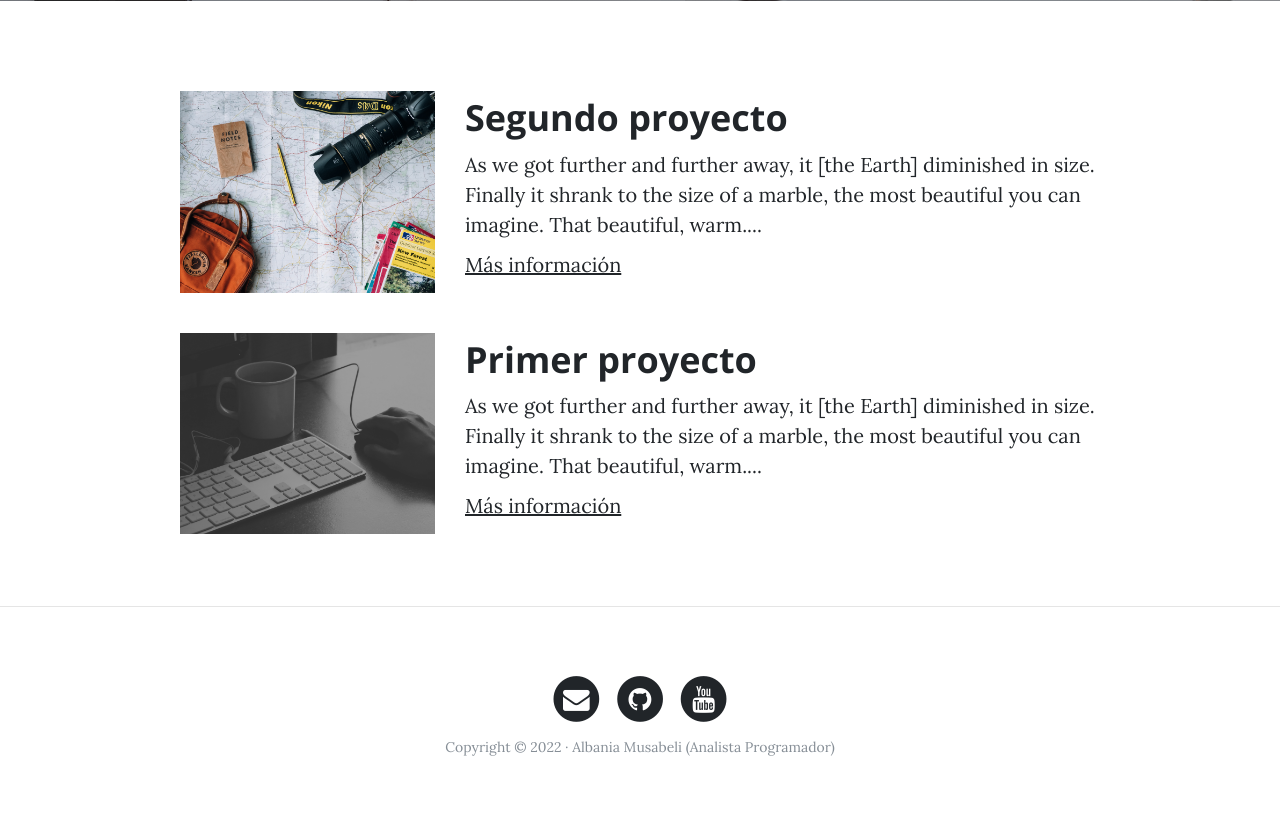
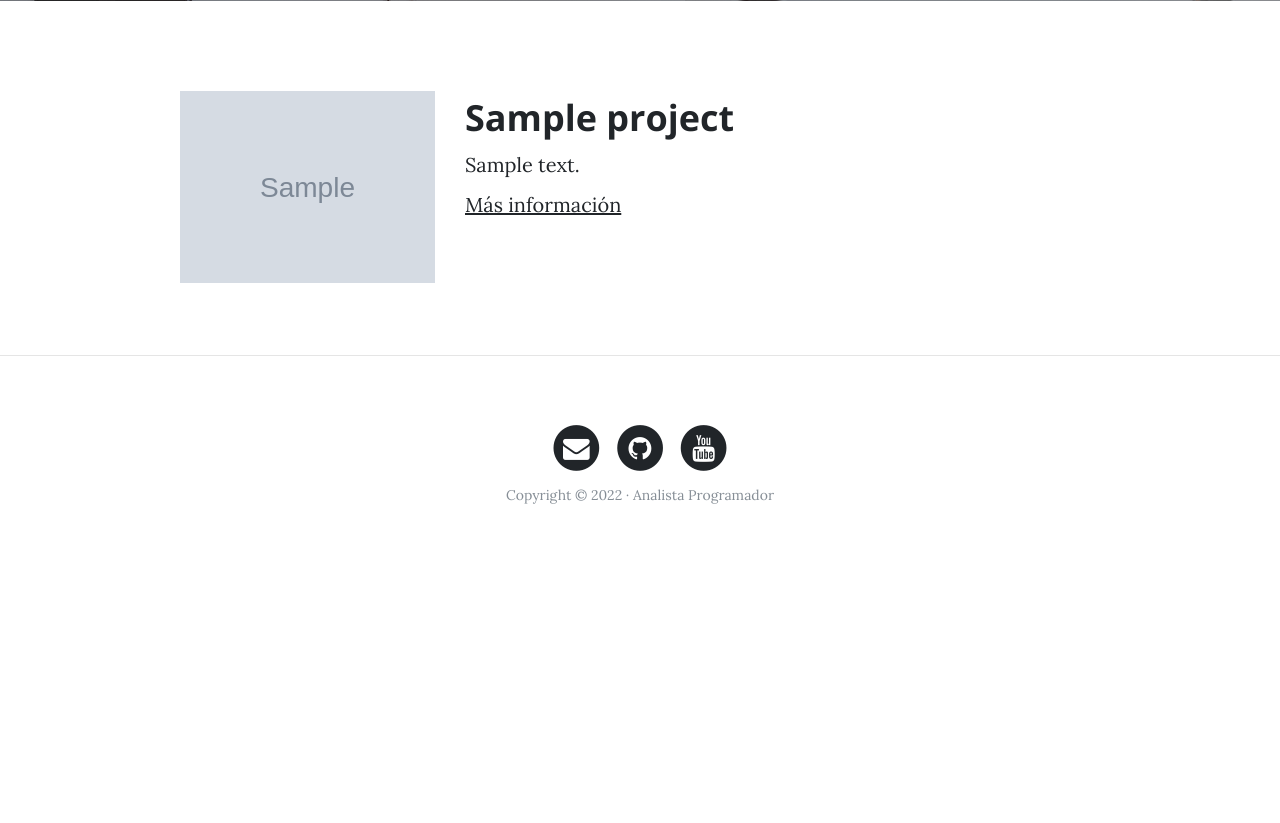
Before and after one commit to albaniamusabeli/portafolio-web-personal, a Django app: page /portfolio/ in a window 1280 px wide. Shown: the part 531-1354 px from the top of the page. After the commit the page ends 1035 px from the top, so only its background shows below. Run offline with Django 4.2, Linux system fonts and the light colour scheme; tables that the repository leaves empty hold one stand-in row (values such as "Sample post"); grey boxes marked "Sample" are stand-in pictures; some libraries are stand-ins or nearby versions.

Commit message:
Listar proyectos desde la base de datos

```diff
--- a/config/urls.py
+++ b/config/urls.py
@@ -15,15 +15,16 @@ Including another URLconf
 """
 from django.contrib import admin
 from django.urls import path
-from core import views
+from core import views as core_views
+from portfolio import views as portfolio_views
 
 from django.conf import settings
 
 urlpatterns = [
-    path('', views.home, name="home"),
-    path('about/', views.about, name="about"),
-    path('portfolio/', views.portfolio, name="portfolio"),
-    path('contact/', views.contact, name="contact"),
+    path('', core_views.home, name="home"),
+    path('about/', core_views.about, name="about"),
+    path('portfolio/', portfolio_views.portfolio, name="portfolio"),
+    path('contact/', core_views.contact, name="contact"),
     path('admin/', admin.site.urls),
 
 ]
--- a/core/templates/core/about.html
+++ b/core/templates/core/about.html
@@ -18,7 +18,7 @@
         <img class="img-fluid avatar" src="{% static 'core/img/avatar.jpg' %}" alt="">
       </div>
       <div class="col-lg-7 col-md-8">
-        <h2 class="section-heading">Albania Musabeli</h2>
+        <h2 class="section-heading">Analista Programador</h2>
         <p>Nacido en... lorem ipsum dolor sit amet, consectetur adipisicing elit. Saepe nostrum ullam eveniet pariatur voluptates odit, fuga atque ea nobis sit soluta odio.</p>
         <p>Lorem ipsum dolor sit amet, consectetur adipisicing elit. Saepe nostrum ullam eveniet pariatur voluptates odit...</p>
       </div>
--- a/core/templates/core/base.html
+++ b/core/templates/core/base.html
@@ -115,7 +115,7 @@
                 </a>
               </li>
             </ul>
-            <p class="copyright text-muted">Copyright &copy; 2022 · Albania Musabeli (Analista Programador) </p>
+            <p class="copyright text-muted">Copyright &copy; 2022 · Analista Programador </p>
           </div>
         </div>
       </div>
--- a/core/templates/core/home.html
+++ b/core/templates/core/home.html
@@ -5,7 +5,7 @@
 {% block background%}{% load static %}{% static 'core/img/home-bg.jpg' %}{%endblock%}
 
 {% block headers %}
-<h1>Albania Musabeli</h1>
+<h1>Mi Web Personal</h1>
 <span class="subheading">Analista Programador</span>
 {% endblock %}
 
--- a/core/templates/core/portfolio.html
+++ /dev/null
@@ -1,39 +0,0 @@
-{% extends 'core/base.html' %}
-
-{% block titulo%}Portafolio{% endblock %}
-
-{% block background%}{% load static %}{% static 'core/img/portfolio-bg.jpg' %}{%endblock%}
-
-{% block headers %}
-<h1>Portafolio</h1>
-<span class="subheading">Curriculum</span>
-{% endblock %}
-
-
-{% block content %}
-<!-- Contenido Principal -->
-<div class="container">
-    <!-- Proyecto -->
-    <div class="row project">
-        <div class="col-lg-3 col-md-4 offset-lg-1">
-            <img class="img-fluid" src="{% static 'core/img/about-bg.jpg' %}" alt="">
-        </div>
-      <div class="col-lg-7 col-md-8">
-            <h2 class="section-heading title">Segundo proyecto</h2>
-        <p>As we got further and further away, it [the Earth] diminished in size. Finally it shrank to the size of a marble, the most beautiful you can imagine. That beautiful, warm....</p>
-        <p><a href="http://google.com">Más información</a></p>
-        </div>
-    </div>
-    <!-- Proyecto -->
-    <div class="row project">
-        <div class="col-lg-3 col-md-4 offset-lg-1">
-            <img class="img-fluid" src="{% static 'core/img/home-bg.jpg' %}" alt="">
-        </div>
-      <div class="col-lg-7 col-md-8">
-            <h2 class="section-heading title">Primer proyecto</h2>
-        <p>As we got further and further away, it [the Earth] diminished in size. Finally it shrank to the size of a marble, the most beautiful you can imagine. That beautiful, warm....</p>
-        <p><a href="http://google.com">Más información</a></p>
-        </div>
-    </div>
-    </div>
-{% endblock %}
--- a/core/views.py
+++ b/core/views.py
@@ -8,8 +8,5 @@ def home(request):
 def about(request):
     return render(request, "core/about.html")
 
-def portfolio(request):
-    return render(request, "core/portfolio.html")
-
 def contact(request):
     return render(request, "core/contact.html")
--- a/portfolio/models.py
+++ b/portfolio/models.py
@@ -9,6 +9,7 @@ class Project(models.Model):
     titulo = models.CharField(max_length=200)
     descripcion = models.TextField(max_length=500)
     imagen = models.ImageField(upload_to = 'Projects')
+    url = models.URLField(null=True, blank=True)
     fechaCreacion = models.DateTimeField(auto_now_add=True)
     fechaActualizacion = models.DateTimeField(auto_now=True)
 
--- /dev/null
+++ b/portfolio/templates/portfolio/portfolio.html
@@ -0,0 +1,34 @@
+{% extends 'core/base.html' %}
+
+{% block titulo%}Portafolio{% endblock %}
+
+{% block background%}{% load static %}{% static 'core/img/portfolio-bg.jpg' %}{%endblock%}
+
+{% block headers %}
+<h1>Portafolio</h1>
+<span class="subheading">Curriculum</span>
+{% endblock %}
+
+
+{% block content %}
+<!-- Contenido Principal -->
+<div class="container">
+
+    {% for i in proyectos %}
+        <!-- Proyecto -->
+        <div class="row project">
+            <div class="col-lg-3 col-md-4 offset-lg-1">
+                <img class="img-fluid" src="{{i.imagen.url}}" alt="">
+            </div>
+            <div class="col-lg-7 col-md-8">
+                <h2 class="section-heading title">{{i.titulo}}</h2>
+                <p>{{i.descripcion}}</p>
+
+                {% if i.url %}
+                <p><a href="{{i.url}}">Más información</a></p>
+                {% endif %}
+            </div>
+        </div>
+    {% endfor %}
+</div>
+{% endblock %}
--- a/portfolio/views.py
+++ b/portfolio/views.py
@@ -1,3 +1,14 @@
 from django.shortcuts import render
+from .models import Project
 
 # Create your views here.
+
+def portfolio(request):
+
+    projects = Project.objects.all()
+
+    context = {
+        'proyectos': projects
+    }
+
+    return render(request, "portfolio/portfolio.html", context)
```
Also changed, not shown: portfolio/migrations/0002_alter_project_options_project_url_and_more.py (added).
